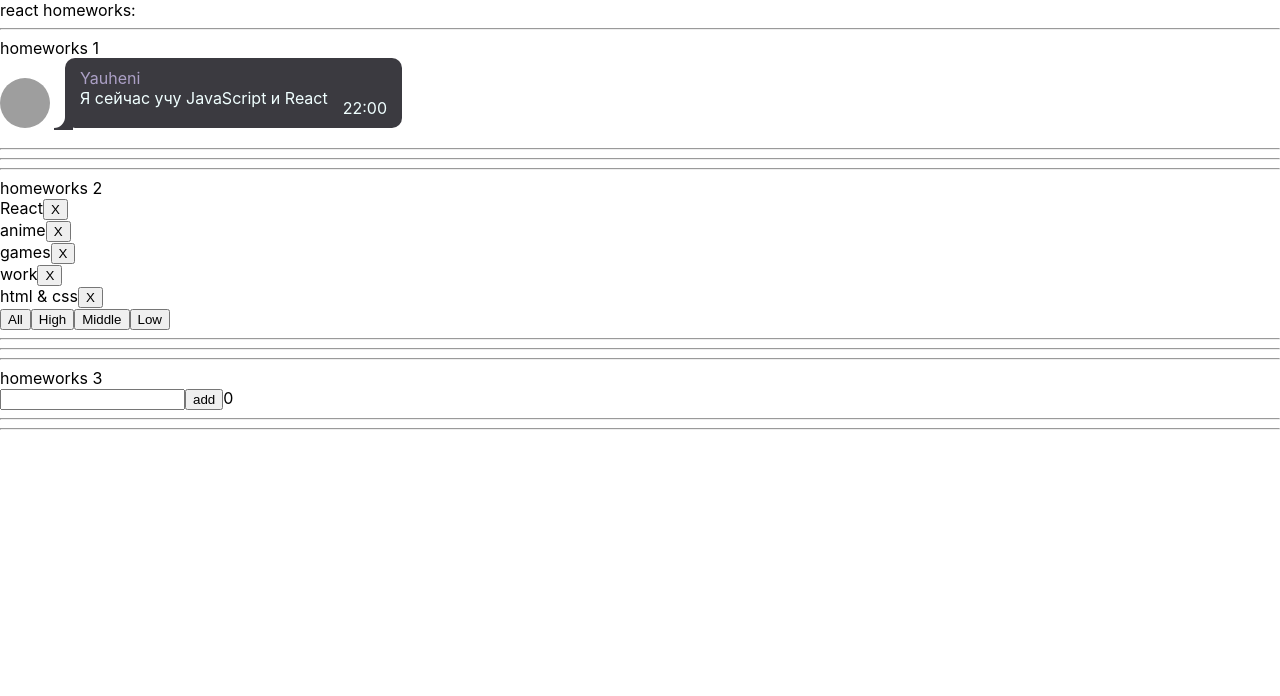
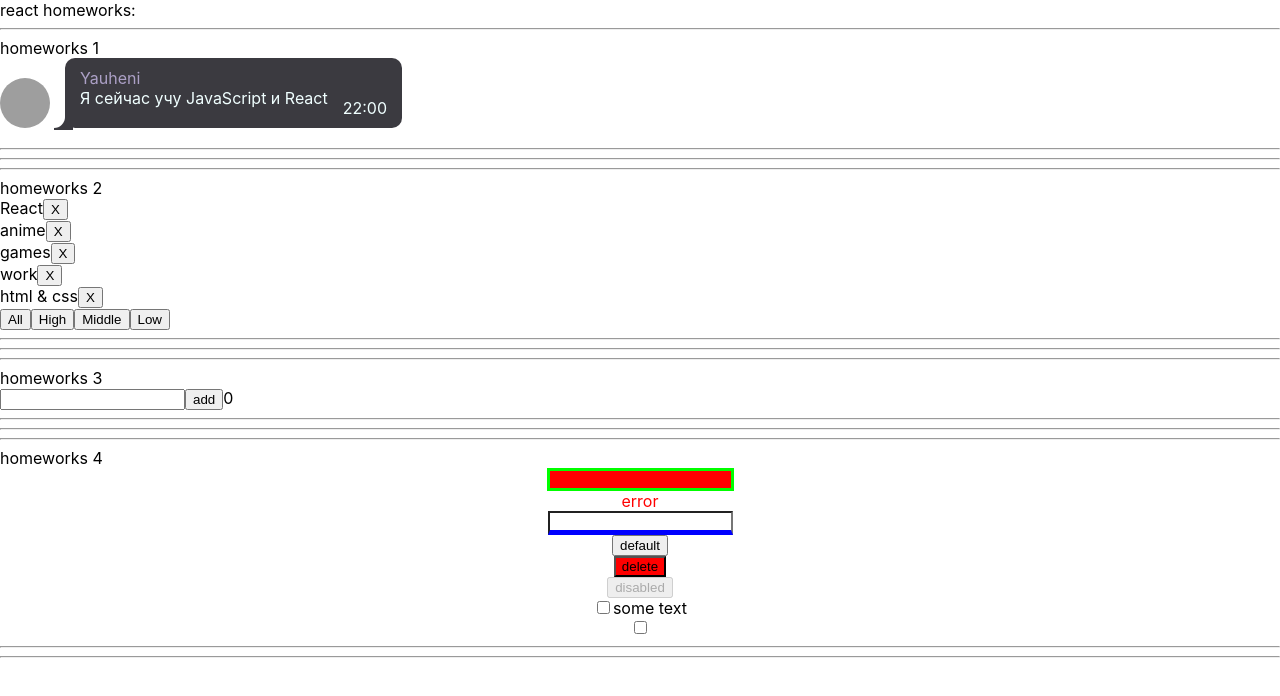
Before and after one commit to Evgeniy-92/homework-IT-Incubator, a React (Create React App) app: page / in a window 1280 px wide. Shown: the top 696 px of the page. Built offline with nearby package versions, Linux system fonts and the light colour scheme; grey boxes are pictures that could not be loaded.

Commit message:
fourth homework

```diff
--- a/src/p1-main/m1-ui/u1-app/App.tsx
+++ b/src/p1-main/m1-ui/u1-app/App.tsx
@@ -3,6 +3,7 @@
 import HW1 from '../../../p2-homeworks/h1/HW1'
 import HW2 from "../../../p2-homeworks/h2/HW2";
 import HW3 from '../../../p2-homeworks/h3/HW3';
+import HW4 from '../../../p2-homeworks/h4/HW4';
 
 function App() {
     return (
@@ -11,7 +12,7 @@
             <HW1/>
             <HW2/>
             <HW3/>
-            {/*<HW4/>*/}
+            <HW4/>
             {/*<HW5/>*/}
 
         </div>
--- a/src/p2-homeworks/h4/common/c1-SuperInputText/SuperInputText.tsx
+++ b/src/p2-homeworks/h4/common/c1-SuperInputText/SuperInputText.tsx
@@ -39,7 +39,7 @@
     }
 
     const finalSpanClassName = `${s.error} ${spanClassName ? spanClassName : ''}`
-    const finalInputClassName = `${s.errorInput} ${className}` // need to fix with (?:) and s.superInput
+    const finalInputClassName = `${error ? s.errorInput : s.superInput} ${className}` // need to fix with (?:) and s.superInput
 
     return (
         <>
--- a/src/p2-homeworks/h4/common/c3-SuperCheckbox/SuperCheckbox.tsx
+++ b/src/p2-homeworks/h4/common/c3-SuperCheckbox/SuperCheckbox.tsx
@@ -20,7 +20,8 @@
     }
 ) => {
     const onChangeCallback = (e: ChangeEvent<HTMLInputElement>) => {
-        // сделайте так чтоб работал onChange и onChangeChecked
+        onChange && onChange(e)
+        onChangeChecked && onChangeChecked(e.currentTarget.checked)
     }
 
     const finalInputClassName = `${s.checkbox} ${className ? className : ''}`
```
